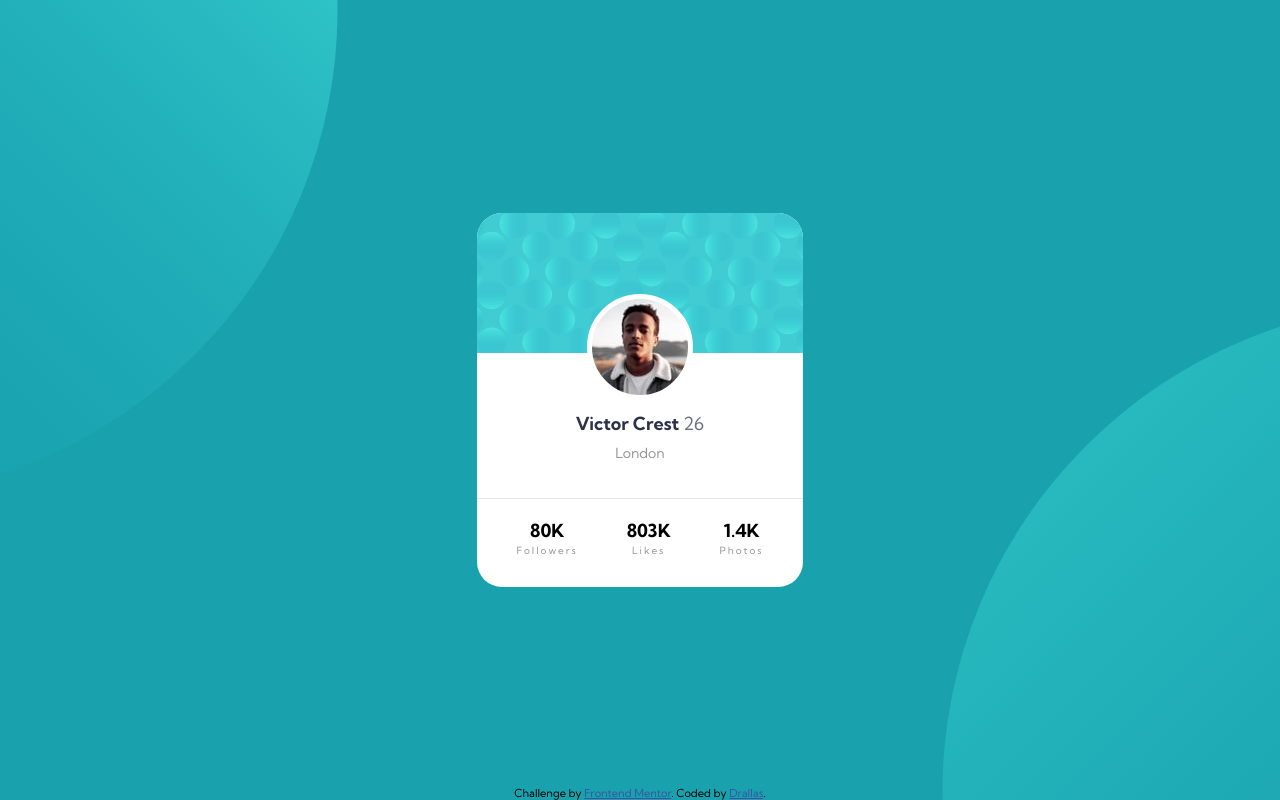
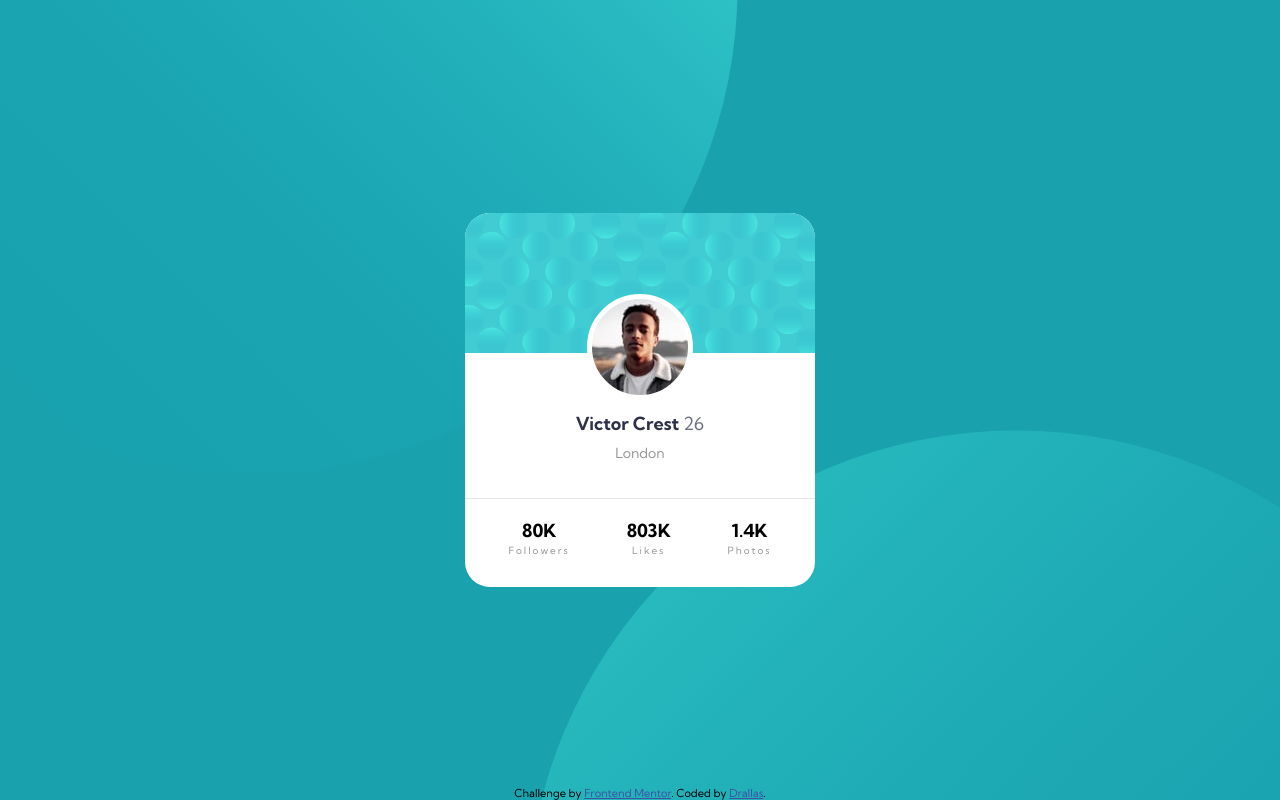
Before and after one commit to Drallas/Profile-Card-Component, a plain HTML site: page index.html in a window 1280 px wide. Drawn offline with Linux system fonts and the light colour scheme.

Commit message:
Making the site look as required for Desktop Layout

```diff
--- a/style.css
+++ b/style.css
@@ -46,7 +46,7 @@ body {
 .container {
     height: 100vh;
     background-image: url(/images/bg-pattern-top.svg), url(/images/bg-pattern-bottom.svg);
-    background-position: left -40rem top -30rem, right -40rem bottom -30rem;
+    background-position: left -44rem top -33rem, right -44rem bottom -32rem;
     background-repeat: no-repeat, no-repeat;
 }
 
@@ -64,6 +64,17 @@ body {
   transform: translate(-50%, -50%);
   text-align: center;
 }
+
+/* Media Queries for desktop version */
+@media(min-width:768px) {
+  .container {
+    background-position: left -15rem top -31.5rem, right -14rem bottom -38rem;
+  }
+  .card {
+    width: 350px;
+  }
+}
+
 
 /* Card Top part */
 .card__top {
```
Also changed, not shown: 1 other file.
